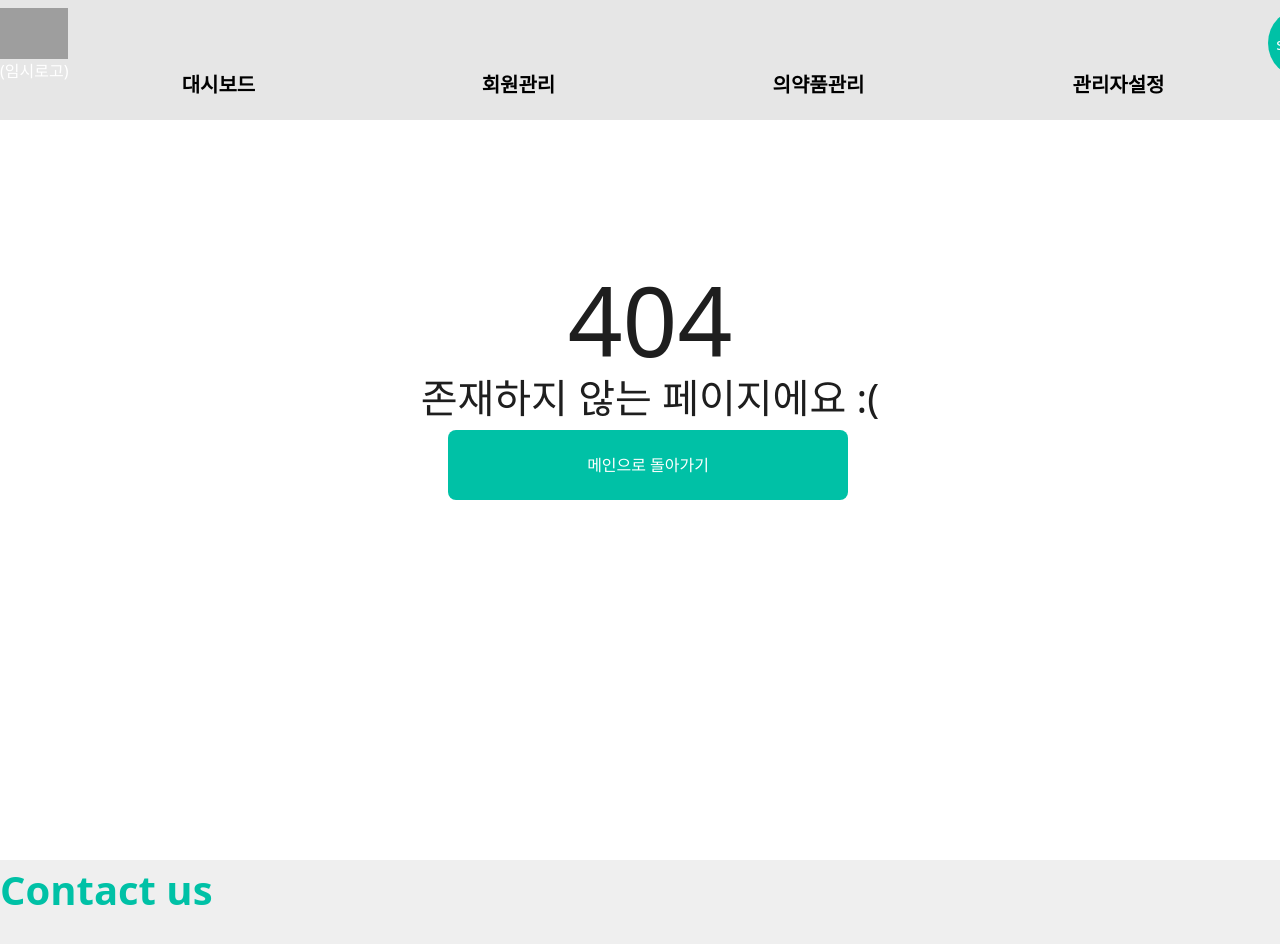
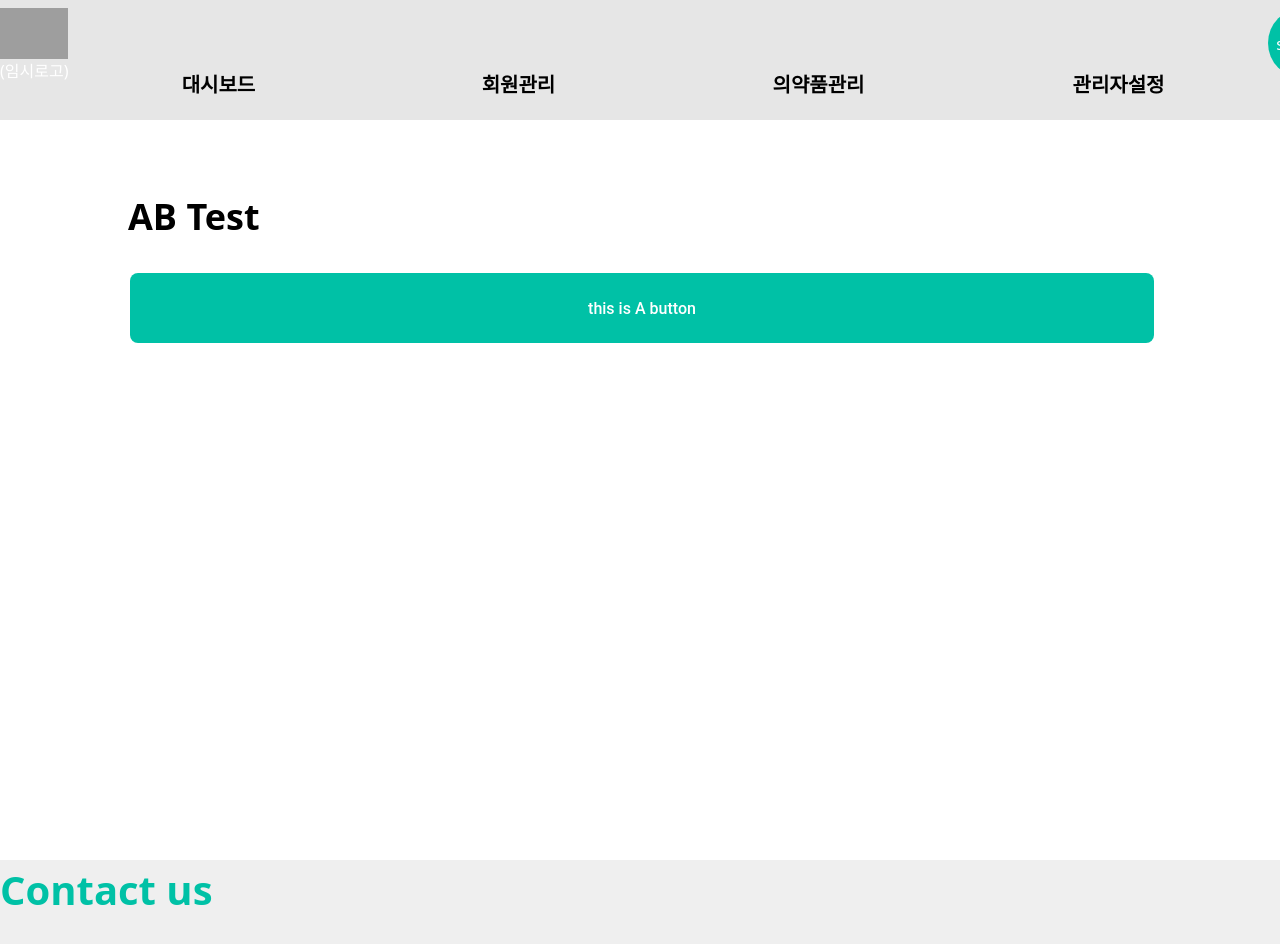
Before and after one commit to moonctp24/NSS, a Next.js app: page /admSttng/abTest in a window 1280 px wide. Before the commit this address had no page. Shown: the top 944 px of the page. Built offline with nearby package versions, Linux system fonts and the light colour scheme; sample sign-in values are in the browser's storage; grey boxes are pictures that could not be loaded.

Commit message:
AB Test Page Created

```diff
--- /dev/null
+++ b/components/admSttng/ABTestComp.tsx
@@ -0,0 +1,37 @@
+import { useEffect, useState } from "react";
+
+const ABTestComp = () => {
+  useEffect(() => {
+    let date = new Date();
+    const nowSec = date.getMilliseconds();
+    console.log(nowSec);
+
+    if (nowSec % 2 === 0) {
+      console.log("직수");
+      setAGroup(true);
+    } else {
+      console.log("홀수");
+      setAGroup(false);
+    }
+  }, []);
+  const [aGroup, setAGroup] = useState(false);
+
+  return (
+    <>
+      <div className="mainComponent">
+        <h1>AB Test</h1>
+        {aGroup ? (
+          <div>
+            <button>this is A button</button>
+          </div>
+        ) : (
+          <div>
+            <button className="bg-violet-400">this is B button</button>
+          </div>
+        )}
+      </div>
+    </>
+  );
+};
+
+export default ABTestComp;
--- a/components/layout/Header.tsx
+++ b/components/layout/Header.tsx
@@ -59,6 +59,7 @@ const Header = () => {
                 <ul>
                   <li onClick={() => goMenu("admSttng/sysPlcy")}>시스템 정책 관리</li>
                   <li onClick={() => goMenu("admSttng/sysNtc")}>전체공지</li>
+                  <li onClick={() => goMenu("admSttng/abTest")}>AB Test Page</li>
                 </ul>
               </div>
             )}
--- /dev/null
+++ b/pages/admSttng/abTest/index.tsx
@@ -0,0 +1,7 @@
+import ABTestComp from "@/components/admSttng/ABTestComp";
+
+const ABTestPage = () => {
+  return <ABTestComp />;
+};
+
+export default ABTestPage;
```
